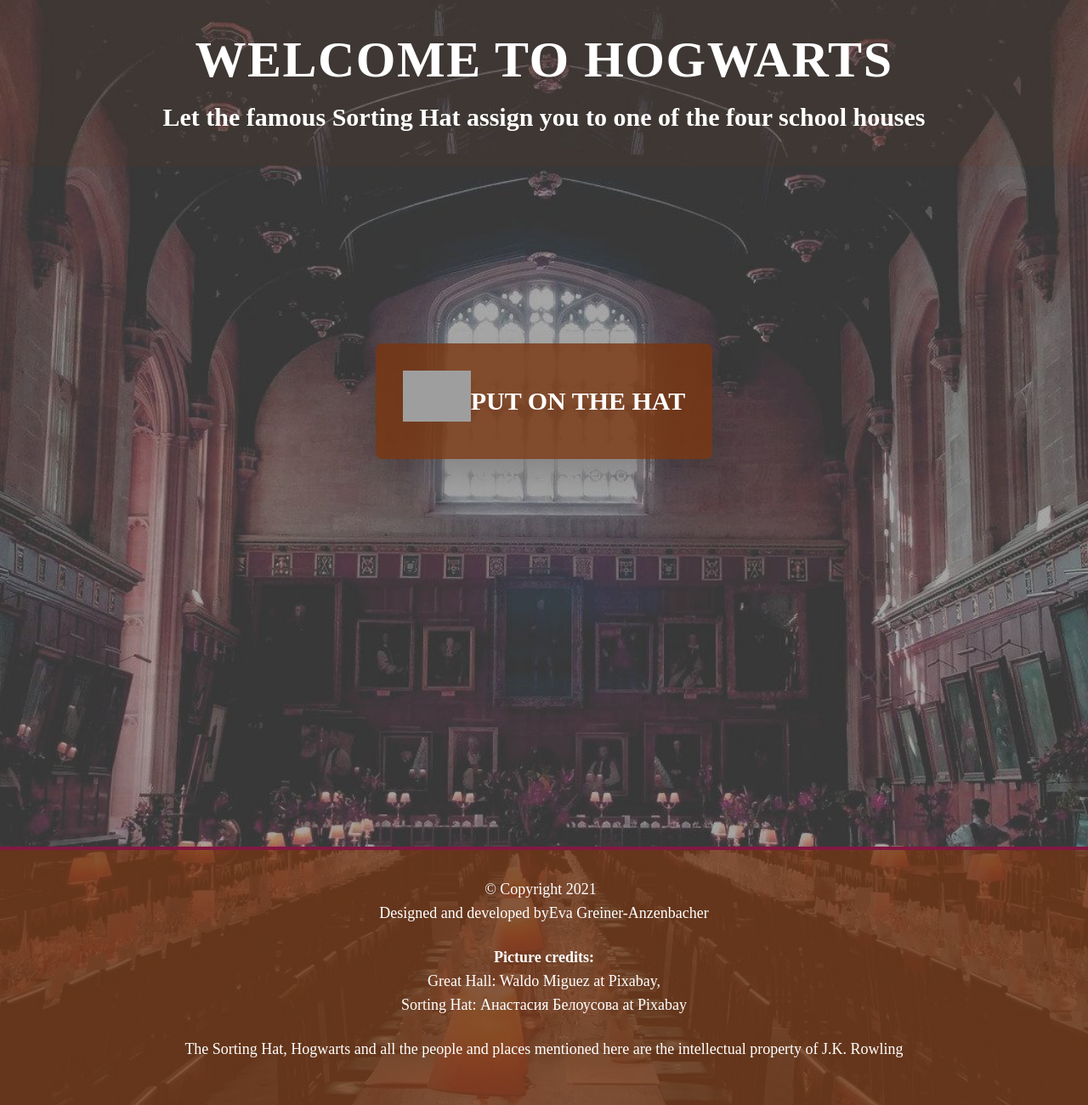
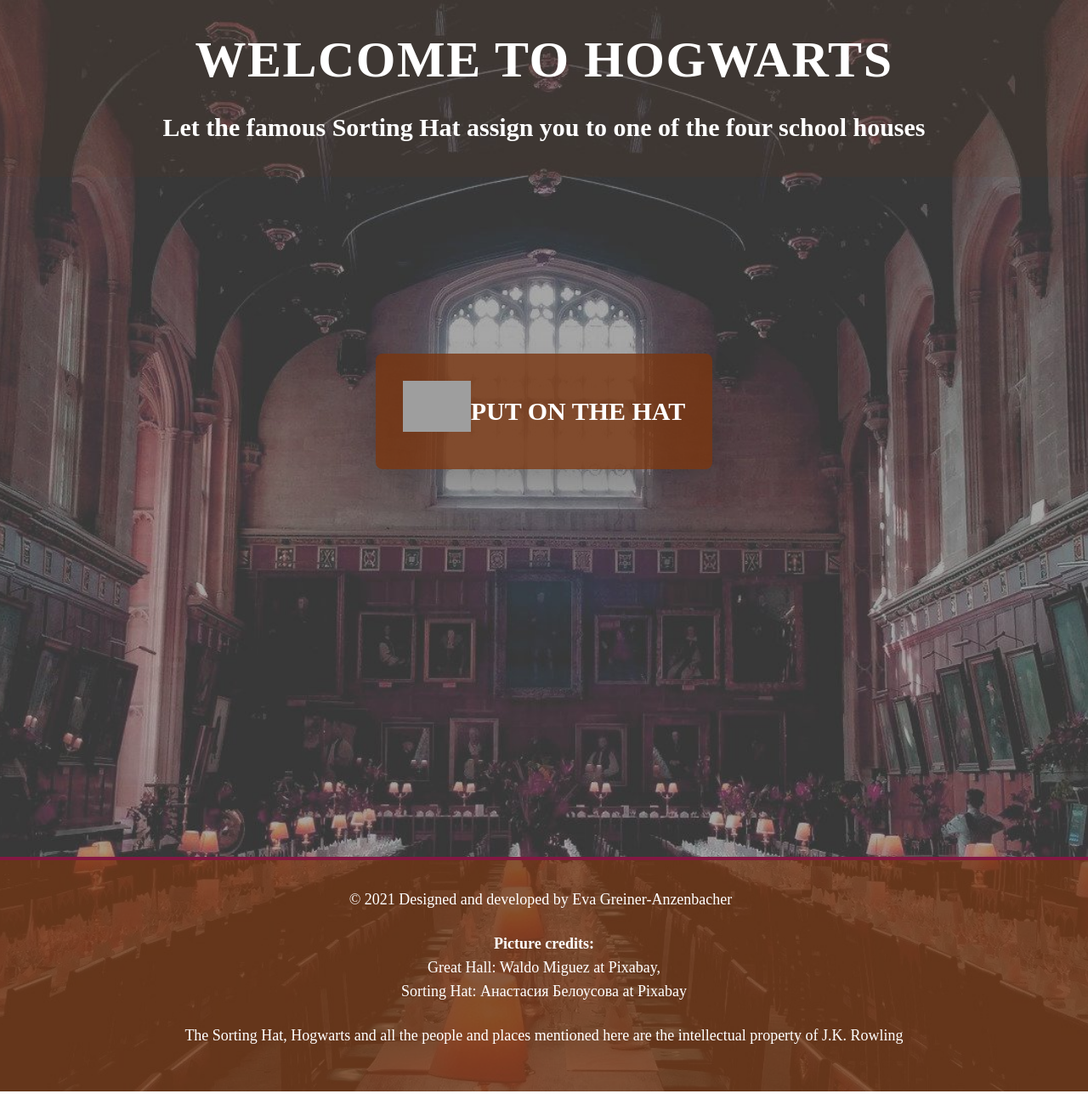
Before and after one commit to evagrean/sorting-hat-app, a React (Create React App) app: page / in a window 1280 px wide. Shown: the whole page at 85% size. Built offline with nearby package versions, Linux system fonts and the light colour scheme; grey boxes are pictures that could not be loaded.

Commit message:
edited readme text

```diff
--- a/src/components/Footer.js
+++ b/src/components/Footer.js
@@ -4,11 +4,10 @@
   return (
     <div className="footer flex flex-col items-center px-5 pt-5 pb-10  text-white text-lg bg-yellow-900 bg-opacity-70 border-t-4 border-pink-900">
       <div className="copyright text-center my-3">
-        <p className="mr-2">&#169; Copyright 2021</p>
-        <p>
-          Designed and developed by
+        <p className="mr-2">
+          &#169; 2021 Designed and developed by
           <a href="https://github.com/evagrean" target="_blank" rel="noopener noreferrer">
-            Eva Greiner-Anzenbacher
+            <span> Eva Greiner-Anzenbacher</span>
           </a>
         </p>
       </div>
--- a/src/components/Header.js
+++ b/src/components/Header.js
@@ -4,7 +4,7 @@
   return (
     <div className="header text-center px-5 py-10 font-bold text-5xl lg:text-6xl text-white bg-yellow-900 bg-opacity-10">
       <p className="tracking-wide uppercase">welcome to hogwarts</p>
-      <p className="mt-5 text-2xl lg:text-3xl font-bold">Let the famous Sorting Hat assign you to one of the four school houses</p>
+      <p className="mt-8 text-2xl lg:text-3xl font-bold">Let the famous Sorting Hat assign you to one of the four school houses</p>
     </div>
   );
 };
```
Also changed, not shown: 1 other file (tests, documents, lock files or other folders).
